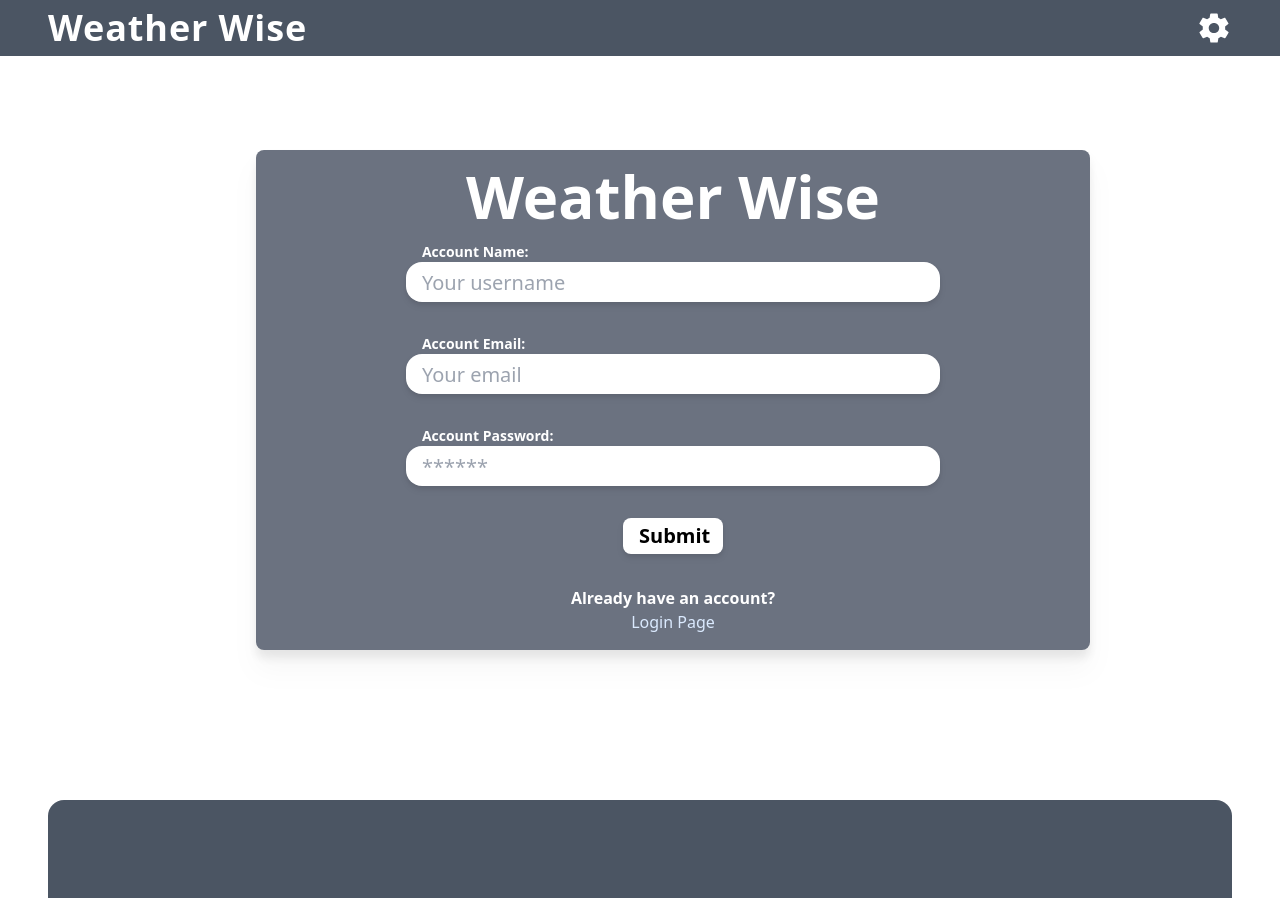
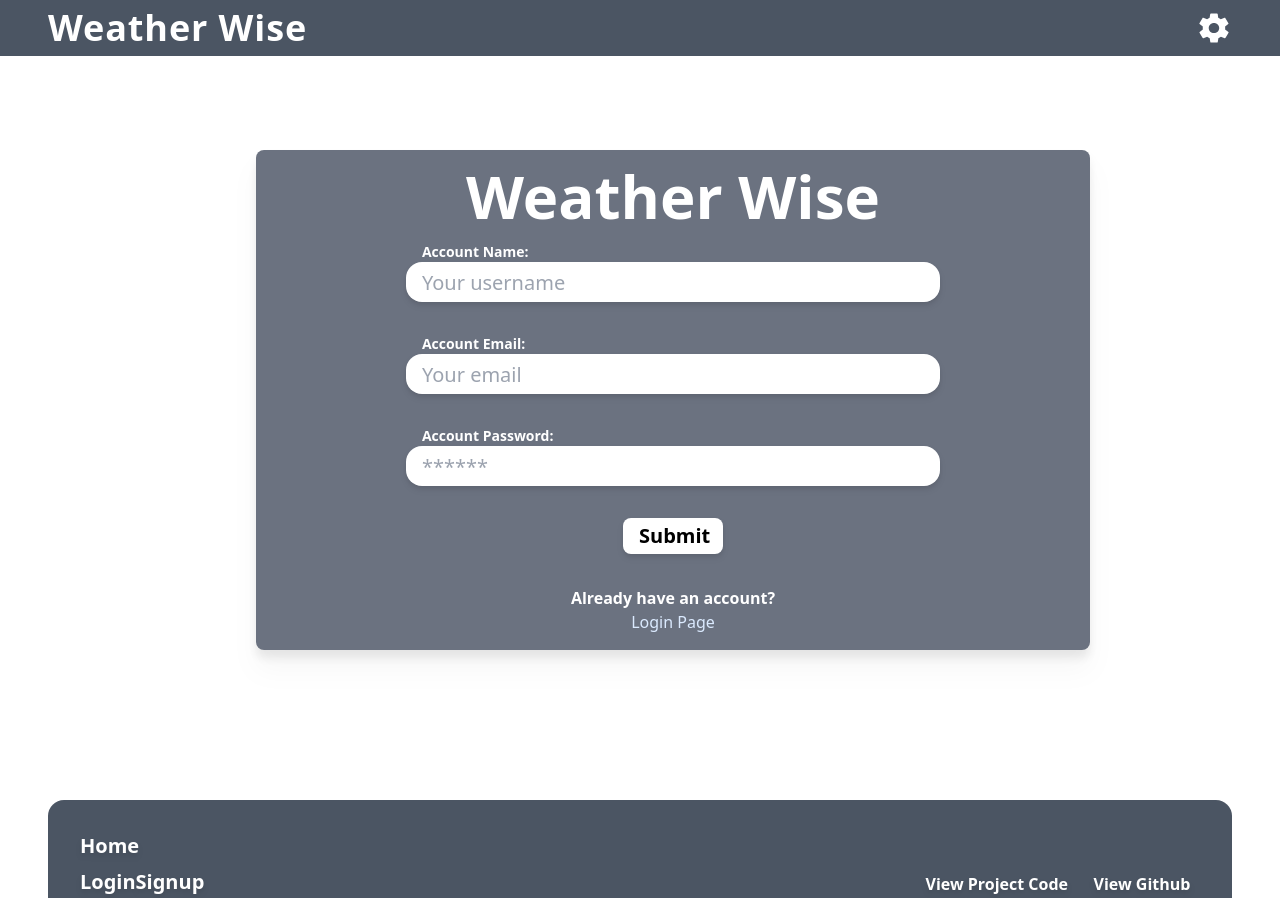
Before and after one commit to csutrick/Weather-Wise, a React (Create React App) app in the folder client/: page /signup in a window 1280 px wide. Shown: the top 898 px of the page. Built offline with nearby package versions, Linux system fonts and the light colour scheme.

Commit message:
Basic footer styles, layout, and function

```diff
--- a/client/src/components/Footer/index.js
+++ b/client/src/components/Footer/index.js
@@ -1,10 +1,64 @@
 import React from 'react';
+import { Link } from 'react-router-dom';
+
+import Auth from '../../utils/auth';
+
+import { FaGithub, FaFileCode } from "react-icons/fa";
 
 const Footer = () => {
+  const logout = (event) => {
+    event.preventDefault();
+    Auth.logout();
+  };
+
   return (
-    <footer className='w-full flex flex-row justify-center items-center'>
-      <div className='bg-gray-600 w-[1250px] h-[300px] mx-12 flex flex-row justify-center items-center rounded-2xl'>
-        <h1 className='text-4xl font-bold text-white'>Footer</h1>
+    <footer className='w-full flex flex-row justify-center items-center pb-16'>
+      <div className='bg-gray-600 w-[1250px] p-8 mx-12 flex flex-row justify-between items-end rounded-2xl'>
+        <ul className=''>
+          <Link to="/">
+            <li className='mb-2 w-min text-xl font-bold text-white hover:text-gray-200 active:text-gray-300 active:scale-105 hover:tracking-widest
+            transition-all duration-150 ease-in-out drop-shadow-md hover:drop-shadow-lg active:drop-shadow-xl'>
+              Home
+            </li>
+          </Link>
+          {Auth.loggedIn() ? (
+            <Link onClick={logout} to="/login"
+            className='w-min text-xl font-bold text-white hover:text-gray-200 active:text-gray-300 active:scale-105 hover:tracking-widest
+            transition-all duration-150 ease-in-out drop-shadow-md hover:drop-shadow-lg active:drop-shadow-xl'>
+              Logout
+            </Link>
+          ) : (
+            <div>
+              <Link to="/login"
+              className='mb-2 w-min text-xl font-bold text-white hover:text-gray-200 active:text-gray-300 active:scale-105 hover:tracking-widest
+              transition-all duration-150 ease-in-out drop-shadow-md hover:drop-shadow-lg active:drop-shadow-xl'>
+                Login
+              </Link>
+              <Link to="/signup"
+              className='w-min text-xl font-bold text-white hover:text-gray-200 active:text-gray-300 active:scale-105 hover:tracking-widest
+              transition-all duration-150 ease-in-out drop-shadow-md hover:drop-shadow-lg active:drop-shadow-xl'>
+                Signup
+              </Link>
+            </div>
+          )}
+          <li className='mt-2 text-4xl font-bold tracking-wider text-white'>WeatherWise</li>
+        </ul>
+        <div className='flex flex-row'>
+          <div className='mr-4 flex flex-col items-center'>
+            <label className='mb-1 text-white font-bold drop-shadow-md'>View Project Code</label>
+            <button className='bg-white flex justify-center w-[100%] px-10 py-1 rounded-lg text-4xl drop-shadow-md hover:drop-shadow-lg active:drop-shadow-xl
+            hover:scale-105 active:scale-110 hover:bg-blue-400 active:bg-blue-300 hover:text-white active:text-gray-100 transition-all duration-150 ease-in-out'>
+              <FaFileCode />
+            </button>
+          </div>
+          <div className='flex flex-col items-center'>
+            <label className='mb-1 text-white font-bold drop-shadow-md'>View Github</label>
+            <button className='bg-white flex justify-center w-[100%] px-10 py-1 rounded-lg text-4xl drop-shadow-md hover:drop-shadow-lg active:drop-shadow-xl
+            hover:scale-105 active:scale-110 hover:bg-green-400 active:bg-green-300 hover:text-white active:text-gray-100 transition-all duration-150 ease-in-out'>
+              <FaGithub />
+            </button>
+          </div>
+        </div>
       </div>
     </footer>
   );
```
